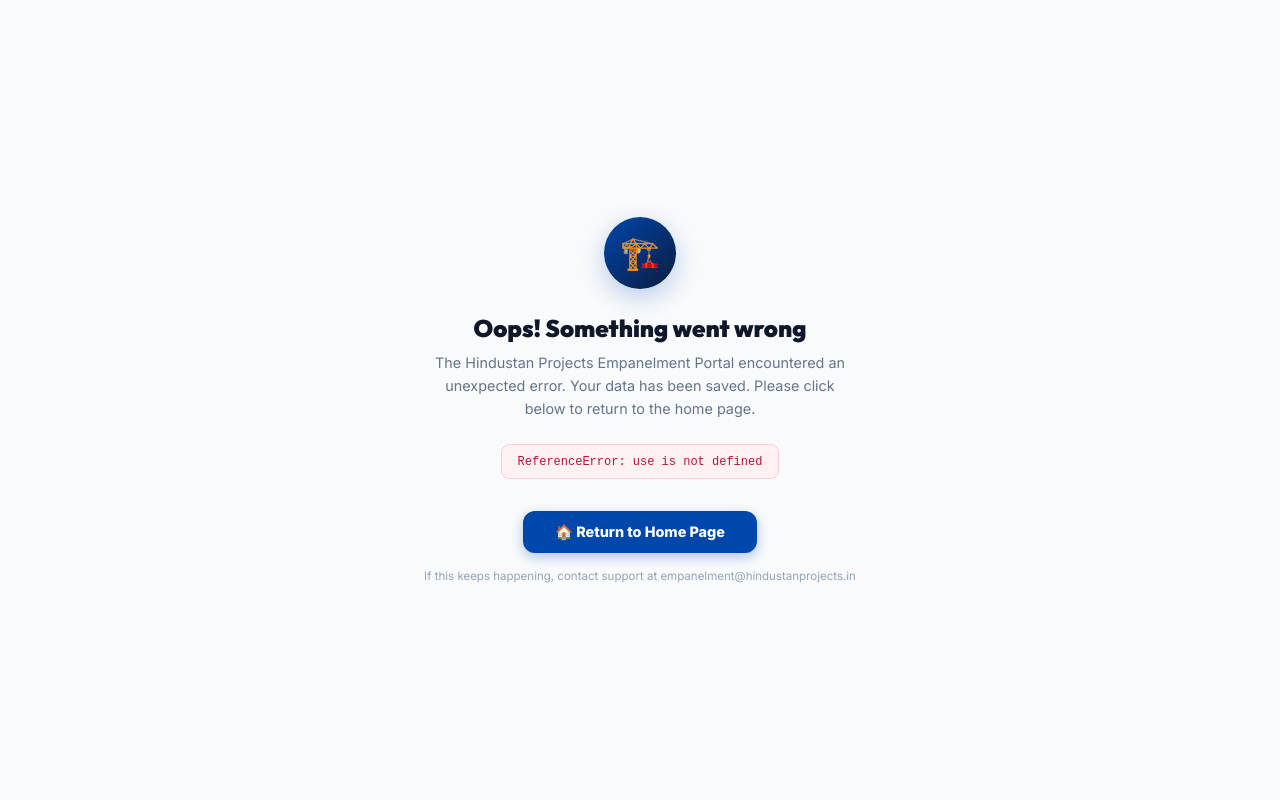
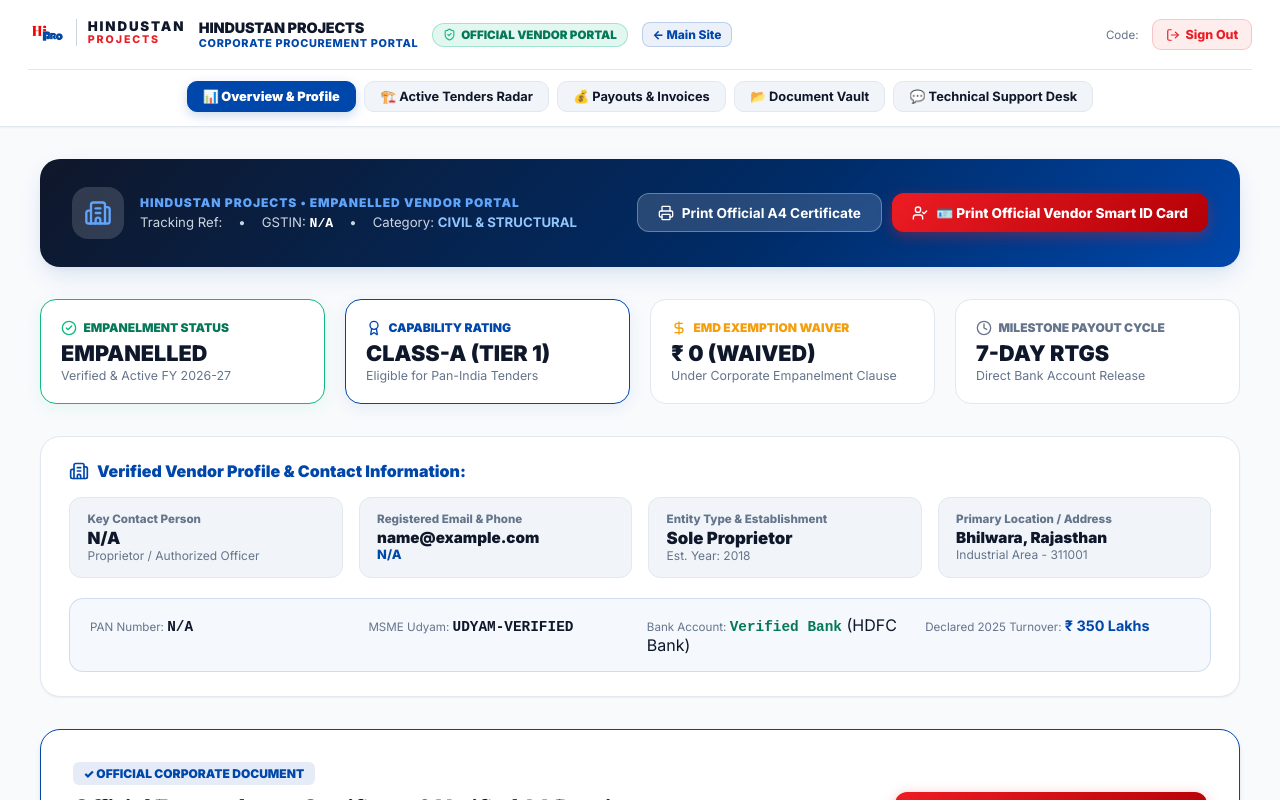
Before and after one commit to hindustan-groups/Empanelment-Portal, a React (Vite) app: page /vendor-dashboard in a window 1280 px wide. Shown: the top 800 px of the page. Built offline with nearby package versions, Linux system fonts and the light colour scheme; sample sign-in values are in the browser's storage.

Commit message:
fix(vendor-dashboard): resolve ReferenceError: use is not defined by restoring useState(null) initialization

```diff
--- a/src/pages/VendorDashboardPage.jsx
+++ b/src/pages/VendorDashboardPage.jsx
@@ -7,7 +7,8 @@ import Logo from '../components/Logo';
 
 export default function VendorDashboardPage() {
   const navigate = useNavigate();
-  const [vendor, setVendor] = use  /* Active Tab & Dynamic Modals State */
+  const [vendor, setVendor] = useState(null);
+  /* Active Tab & Dynamic Modals State */
   const [activeTab, setActiveTab] = useState('overview'); // 'overview' | 'tenders' | 'payouts' | 'documents' | 'support'
   const [showCertificateModal, setShowCertificateModal] = useState(false);
   const [showIdCardModal, setShowIdCardModal] = useState(false);
```
